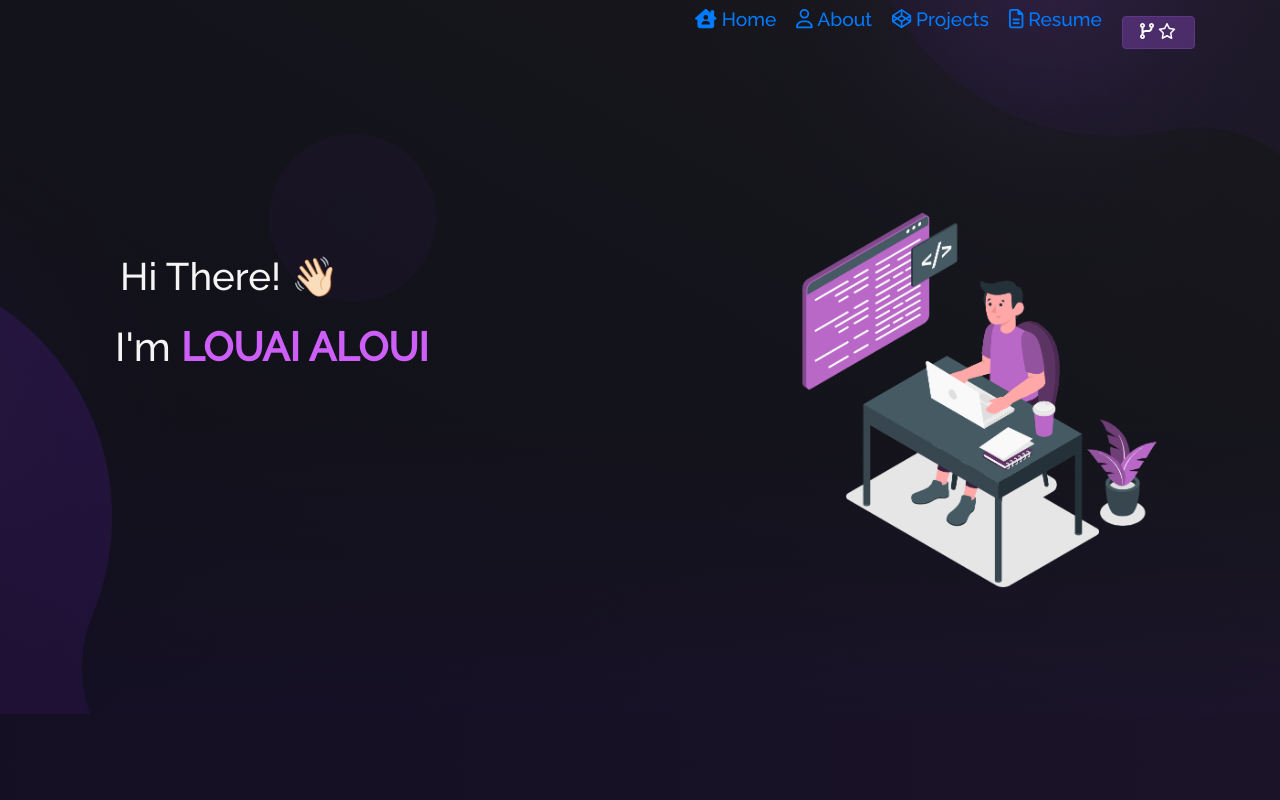
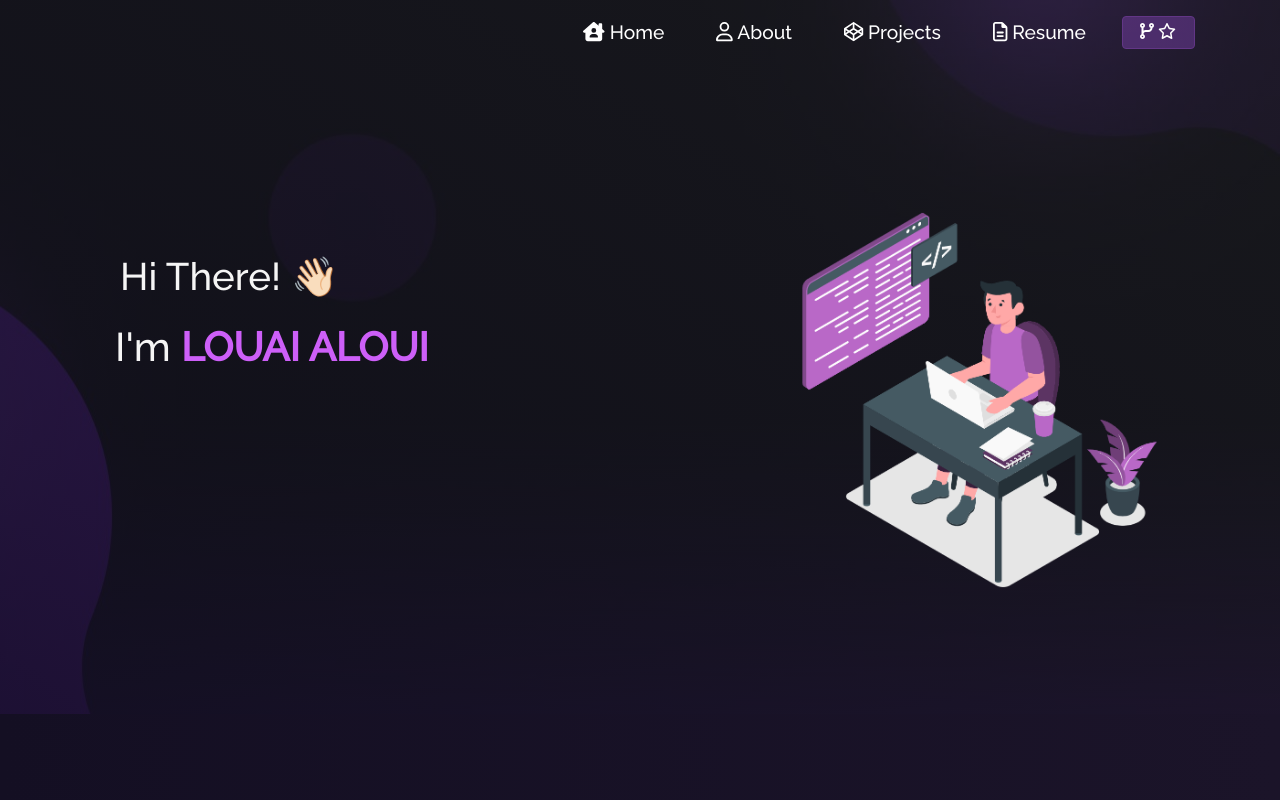
Before and after one commit to AlouiLouai/2023-2024-portfolio, a Next.js app: page / in a window 1280 px wide. Shown: the top 800 px of the page. Built offline with nearby package versions, Linux system fonts and the light colour scheme.

Commit message:
fix navbar design + document myself about app router in next js

```diff
--- a/app/components/NavBar.tsx
+++ b/app/components/NavBar.tsx
@@ -56,33 +56,33 @@ function NavBar() {
                 <Navbar.Collapse id="responsive-navbar-nav">
                     <Nav className="ml-auto" defaultActiveKey="#home">
                         <Nav.Item>
-                            <Link href="/" onClick={() => updateExpanded(false)}>
+                            <Nav.Link href="/" onClick={() => updateExpanded(false)}>
                                 <FontAwesomeIcon icon={faHouseChimneyUser} /> Home
-                            </Link>
+                            </Nav.Link>
                         </Nav.Item>
                         <Nav.Item>
-                            <Link
+                            <Nav.Link
                                 href="/About"
                                 onClick={() => updateExpanded(false)}
                             >
                                 <FontAwesomeIcon icon={faUser} /> About
-                            </Link>
+                            </Nav.Link>
                         </Nav.Item>
                         <Nav.Item>
-                            <Link
+                            <Nav.Link
                                 href="/project"
                                 onClick={() => updateExpanded(false)}
                             >
                                <FontAwesomeIcon icon={faCodepen} /> Projects
-                            </Link>
+                            </Nav.Link>
                         </Nav.Item>
                         <Nav.Item>
-                            <Link
+                            <Nav.Link
                                 href="/resume"
                                 onClick={() => updateExpanded(false)}
                             >
                                 <FontAwesomeIcon icon={faFileAlt} /> Resume
-                            </Link>
+                            </Nav.Link>
                         </Nav.Item>
 
                         <Nav.Item className="fork-btn">
```
